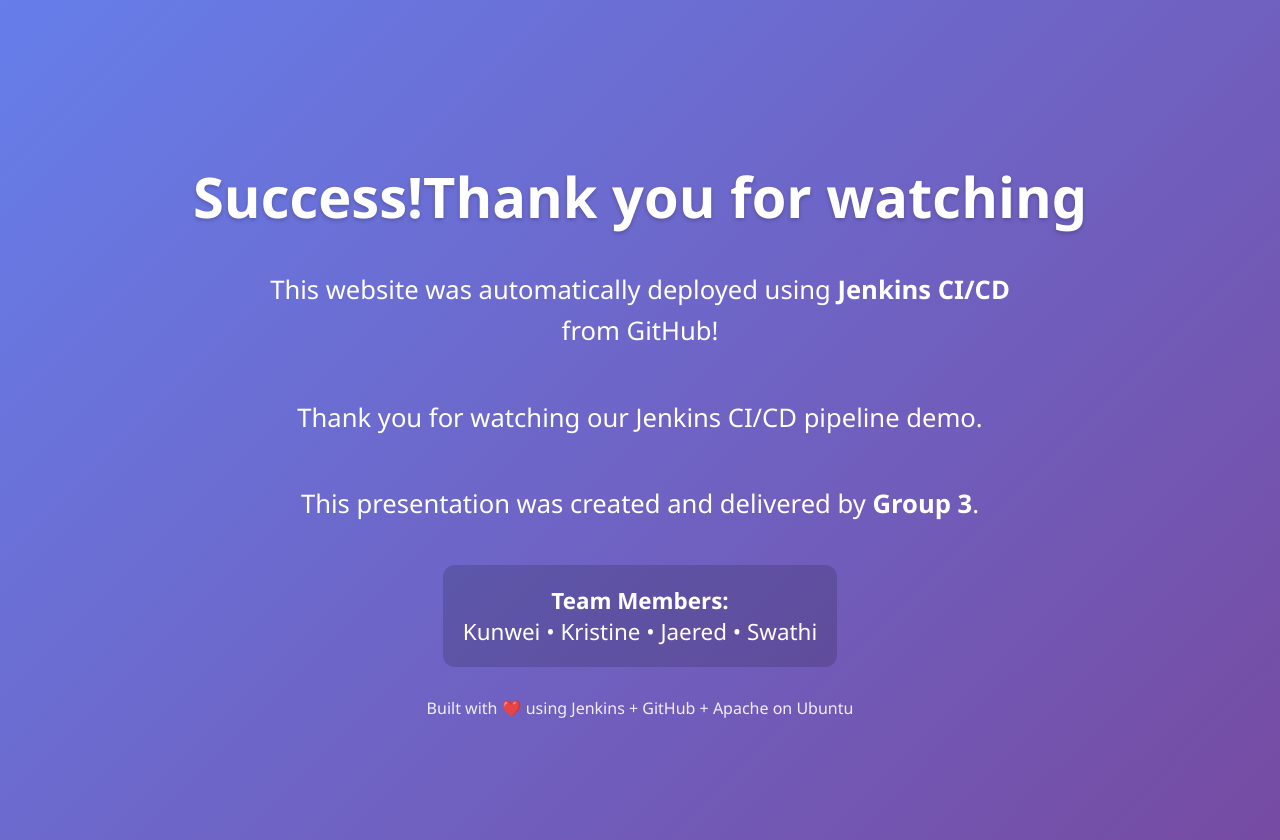
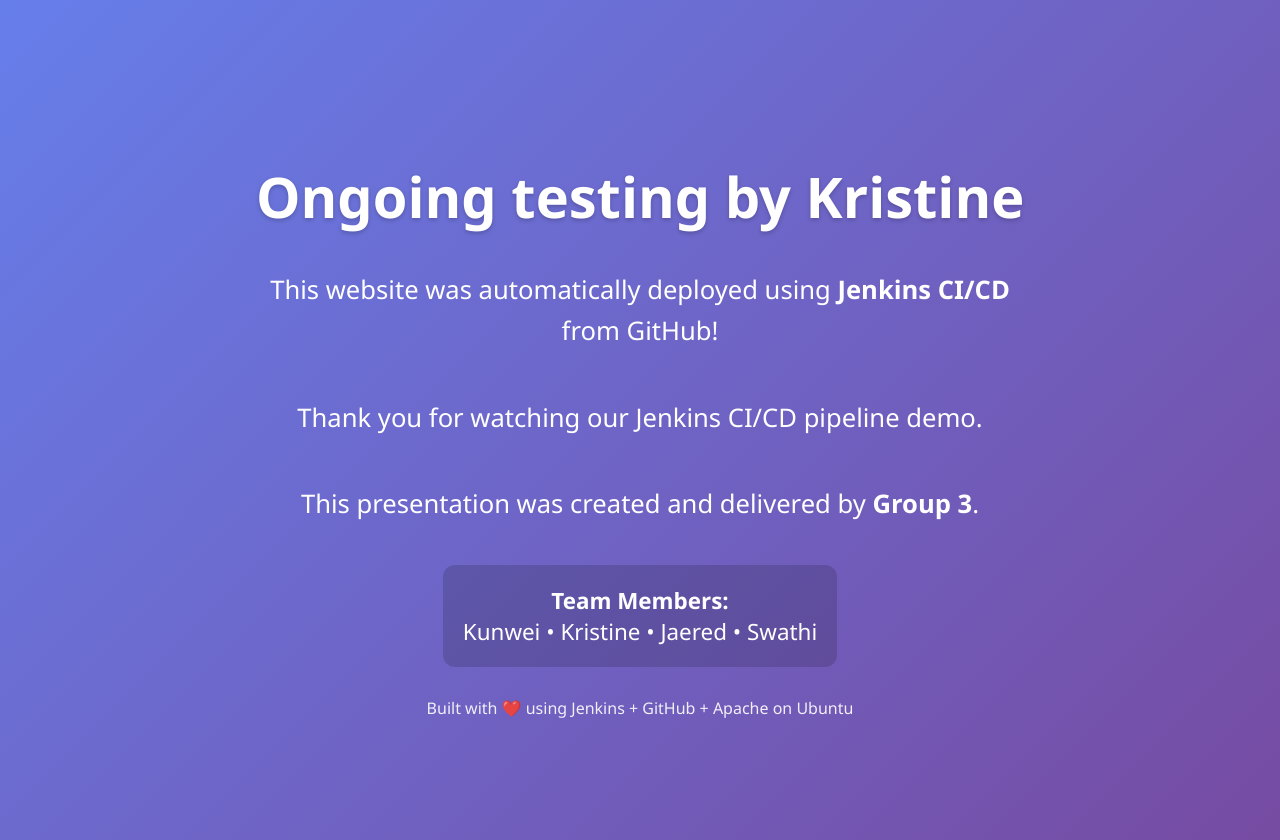
Before and after one commit to krismaedb/DevopsPrototyping, a plain HTML site: page index.html in a window 1280 px wide. Drawn offline with Linux system fonts and the light colour scheme.

Commit message:
Update index.html

```diff
--- a/index.html
+++ b/index.html
@@ -76,7 +76,7 @@
 </style>
 </head>
 <body>
-<h1>Success!Thank you for watching</h1>
+<h1> Ongoing testing by Kristine </h1>
 <p>This website was automatically deployed using <strong>Jenkins CI/CD</strong> from GitHub!</p>
 <p>Thank you for watching our Jenkins CI/CD pipeline demo.</p>
 <p>This presentation was created and delivered by <strong>Group 3</strong>.</p>
```
